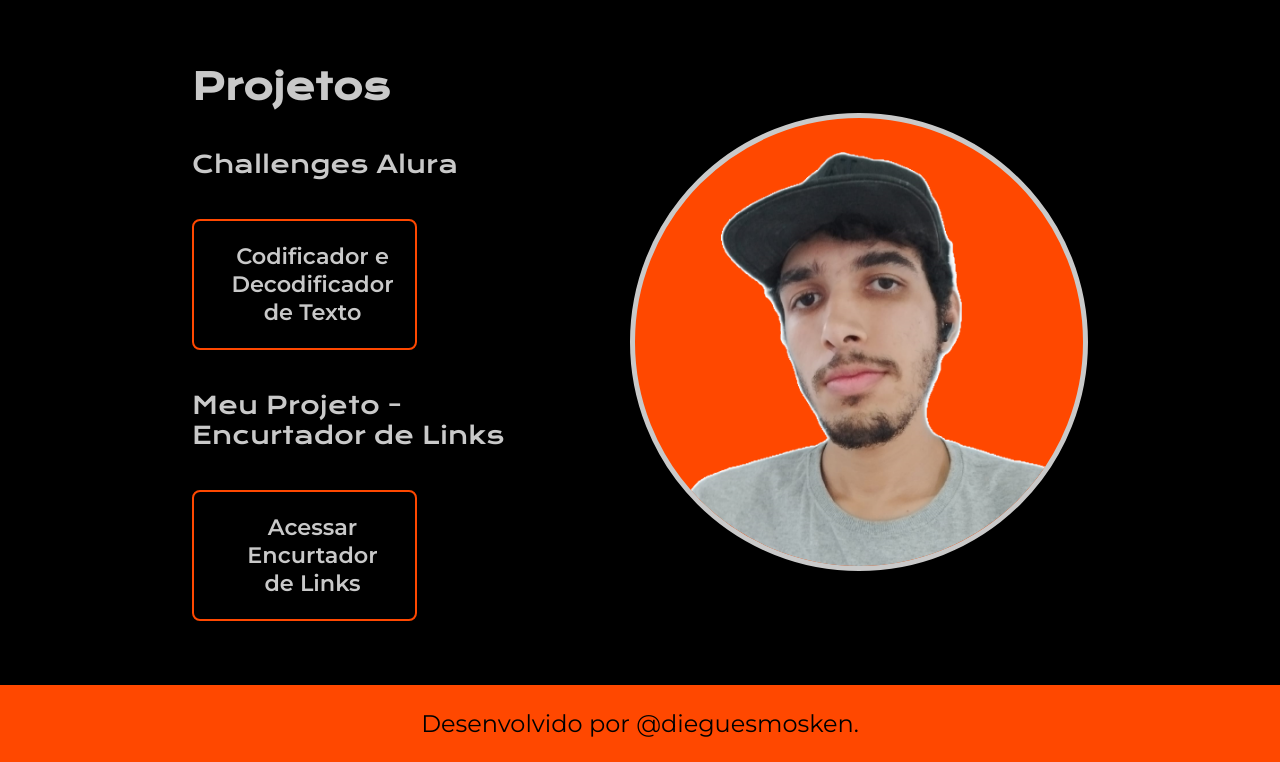
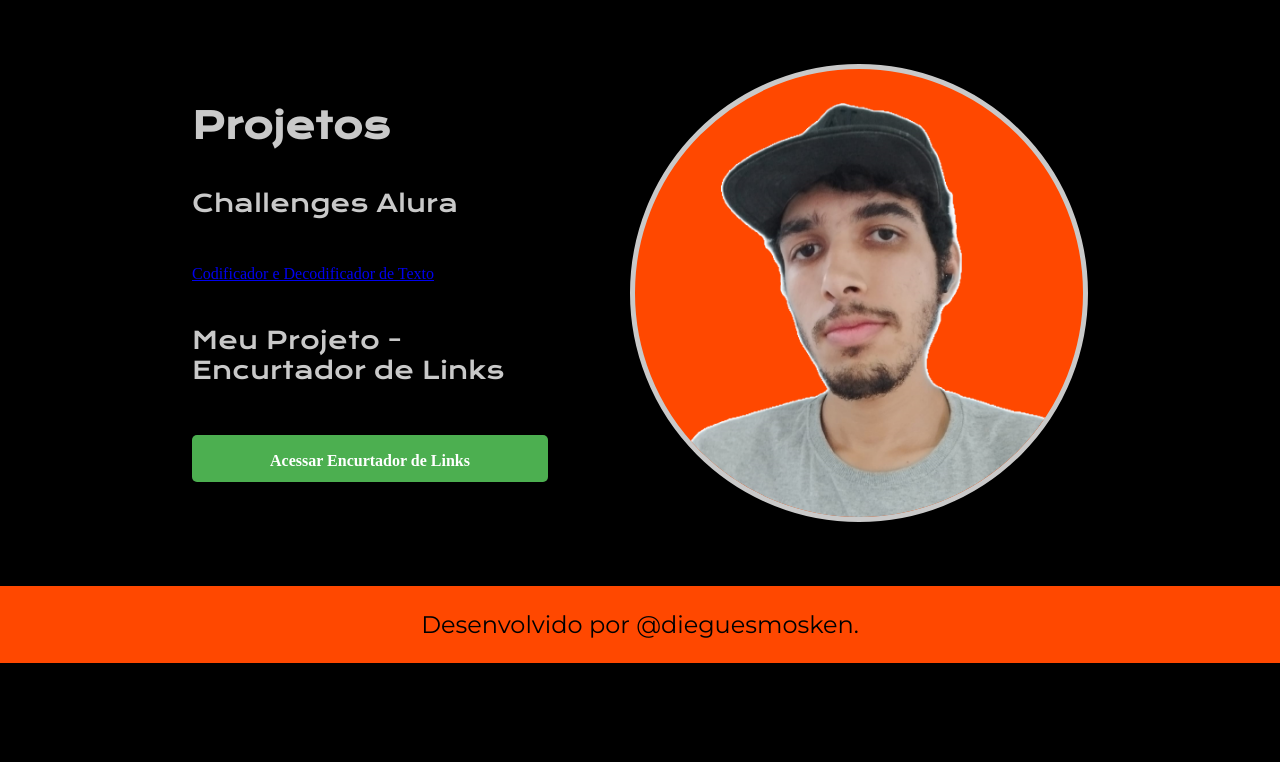
Before and after one commit to dieguesmosken/dieguesmosken.github.io, a PHP site: page /v2/projects.html in a window 1280 px wide. Shown: the part 55-817 px from the top of the page. After the commit the page ends 718 px from the top, so only its background shows below. Run offline with PHP 8.4, Linux system fonts and the light colour scheme.

Commit message:
Update style.css

```diff
--- a/v2/styles/style.css
+++ b/v2/styles/style.css
@@ -76,7 +76,7 @@
     font-family: var(--fonte-primaria);
     font-weight: 400;
     font-size: 1.5rem;
-}
+}/*
 .apresentacao__links__navegacao{
     display: flex;
     justify-content: center;
@@ -95,7 +95,26 @@
 .apresentacao__links__navegacao:hover{
     background-color: var(--cor-hover);
     color: var(--cor-secundaria);
+} teste*/
+/* Estilo para o botão */
+.apresentacao__links__navegacao.botao {
+    display: inline-block;
+    padding: 10px 20px;
+    margin-top: 10px;
+    background-color: #4CAF50; /* Cor de fundo */
+    color: white; /* Cor do texto */
+    text-align: center;
+    text-decoration: none;
+    border-radius: 5px;
+    font-size: 16px;
+    font-weight: bold;
+    transition: background-color 0.3s;
 }
+
+.apresentacao__links__navegacao.botao:hover {
+    background-color: #45a049; /* Cor quando o mouse passa por cima */
+}
+
 .apresentacao__icone {
     font-size: 1.5rem;
     color: var(--cor-terciaria) ;
```
